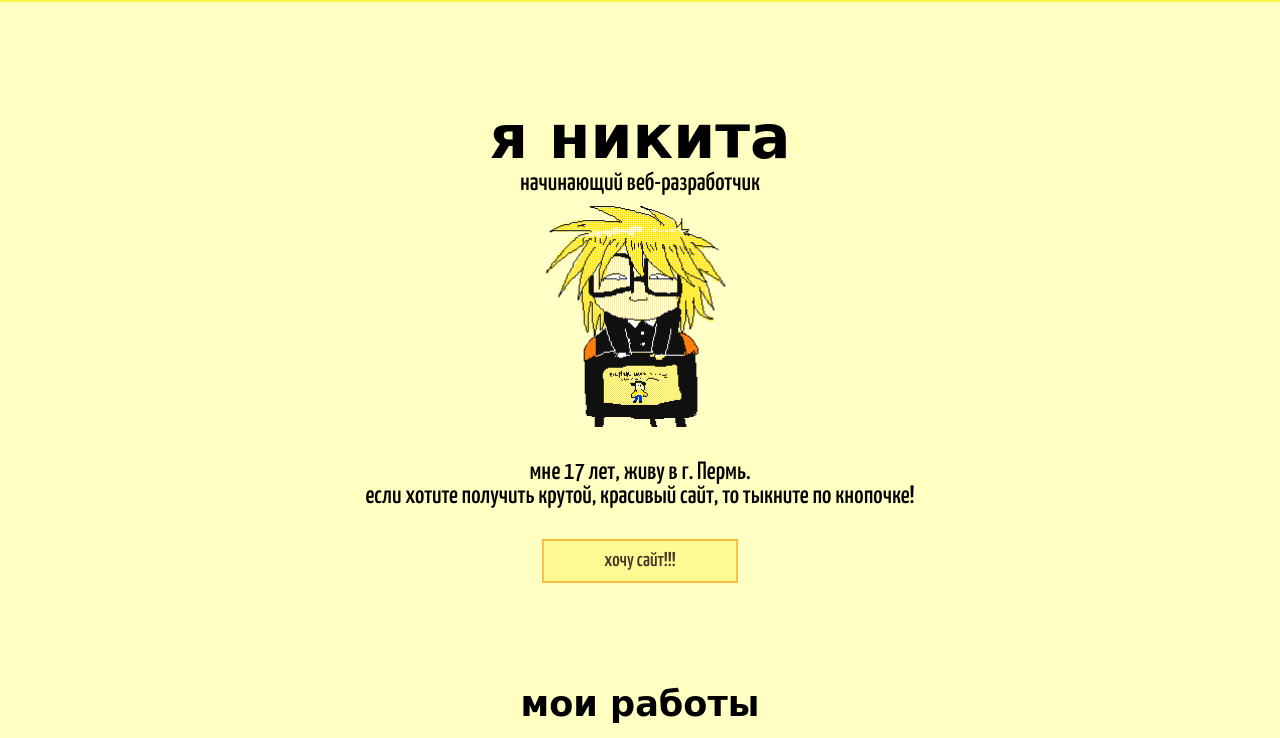
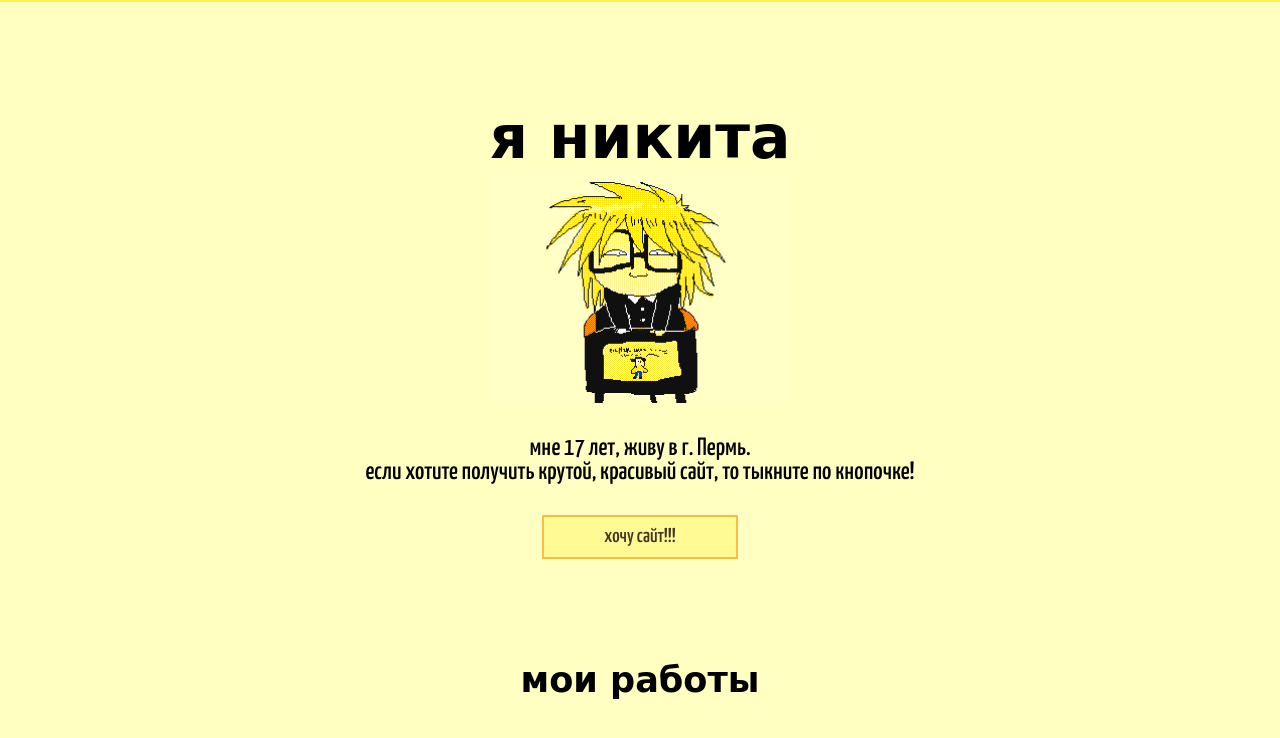
Before and after one commit to pnkvnkt/my-site, a plain HTML site: page index.html in a window 1280 px wide. Shown: the part 62-800 px from the top of the page. Drawn offline with Linux system fonts and the light colour scheme; a web font is replaced by a local one.

Commit message:
Update index.html

```diff
--- a/index.html
+++ b/index.html
@@ -30,9 +30,6 @@
                 <div class="intro__top">
                     <span class="intro__heading headings">
                         <h1>я никита</h1>
-                    </span>
-                    <span class="intro__text texts">
-                        <p>начинающий веб-разработчик</p>
                     </span>
                 </div>
                 <div class="intro__middle">
```
